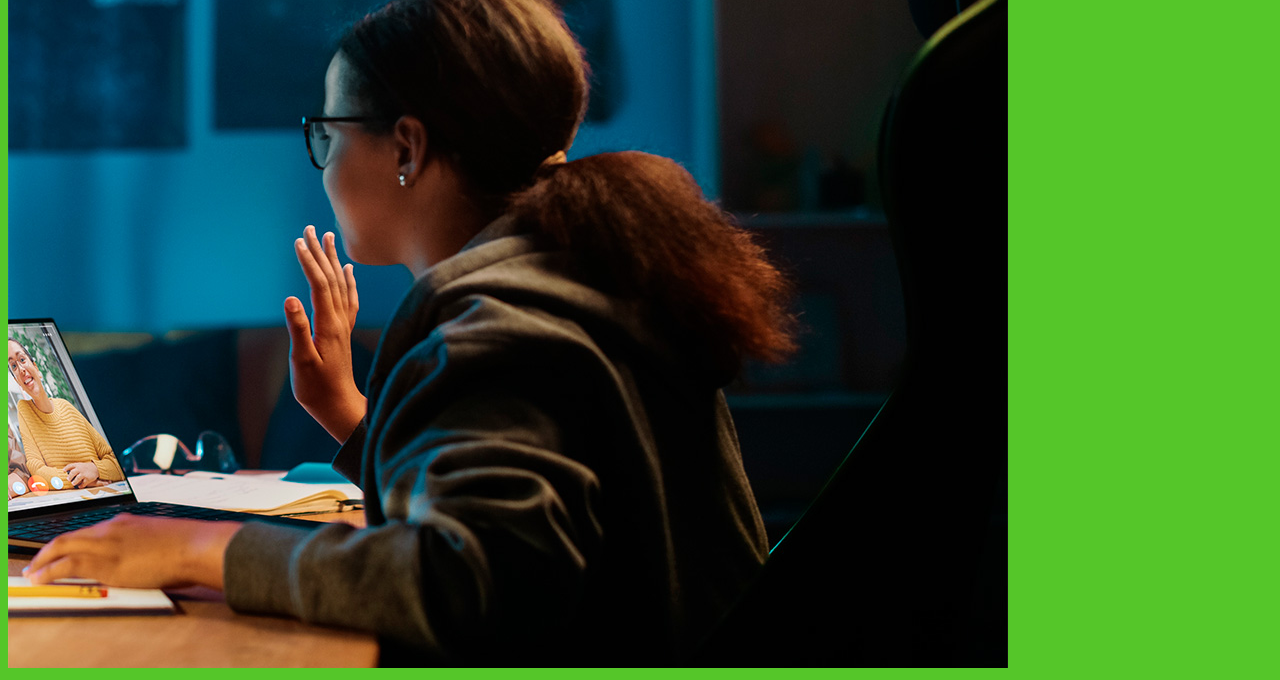
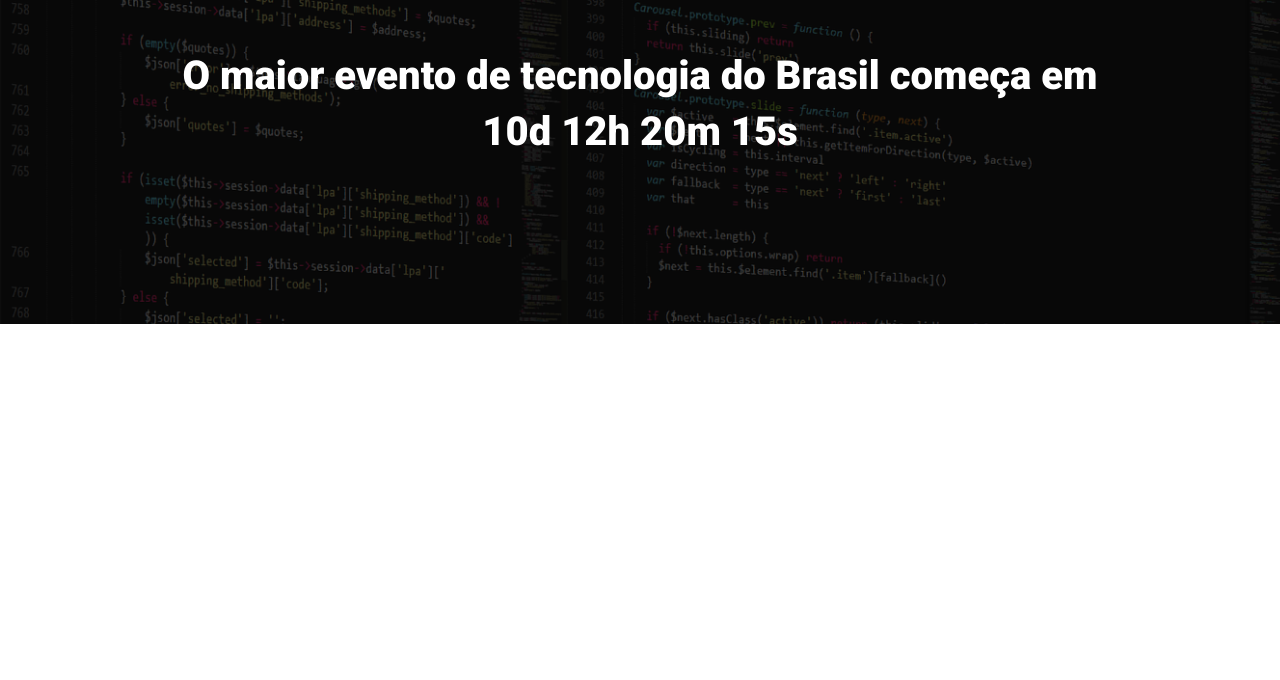
Before and after one commit to MrSwolkin/ebac_tech_talks, a website built with Parcel: page src/index.html in a window 1280 px wide. Shown: the part 160-840 px from the top of the page. After the commit the page ends 800 px from the top, so only its background shows below. Built offline with nearby package versions, Linux system fonts and the light colour scheme.

Commit message:
crianado o hero

```diff
--- a/src/index.html
+++ b/src/index.html
@@ -1,15 +1,25 @@
 <!DOCTYPE html>
-<html lang="en">
+<html lang="pt-br">
 <head>
     <meta charset="UTF-8">
     <meta http-equiv="X-UA-Compatible" content="IE=edge">
     <meta name="viewport" content="width=device-width, initial-scale=1.0">
     <title>Document</title>
     <link rel="stylesheet" href="styles/main.scss">
+    <link rel="preconnect" href="https://fonts.googleapis.com">
+    <link rel="preconnect" href="https://fonts.gstatic.com" crossorigin>
+    <link href="https://fonts.googleapis.com/css2?family=Roboto:wght@400;700;900&display=swap" rel="stylesheet">
+
 </head>
 <body>
-    <h1>Olá mundo!</h1>
-    <img src="/src/images/backend.png" alt="">
+    <header class="hero">
+        <div class="container">
+            <img class="hero__logo" src="./images/ebac_logo.svg" alt="EBAC">
+            <p class="hero__text">
+                O maior evento de tecnologia do Brasil começa em 10d 12h 20m 15s
+            </p>
+        </div>
+    </header>
     <script src="scripts/main.js"></script>
 </body>
 </html
--- /dev/null
+++ b/src/styles/_hero.scss
@@ -0,0 +1,57 @@
+
+
+.hero {
+    padding-top: 64px;
+    padding-bottom: 100px;
+    background-image: url(../images/fundo.png);
+    background-repeat: no-repeat;
+    background-size: cover;
+    position: relative;
+
+    .container {
+        position: relative;
+    }
+
+    &::before {
+        position: absolute;
+        top: 0;
+        left: 0;
+        width: 100%;
+        height: 100%;
+        background-color: #000;
+        content: '';
+        opacity: 0.7;
+    }
+
+    &__text {
+        margin-top: 64px;
+        margin-bottom: 64px;
+        font-size: 40px;
+        line-height: 56px;
+        color: #fff;
+        font-weight: 800;
+        text-align: center;
+    }
+
+    &__logo {
+        margin: 0 auto;
+        height: 80px;
+        display: block;
+    }
+
+    @media (max-width: 640px){
+        padding: 40px 0;
+
+        &__logo {
+            height: 40px;
+
+        }
+
+        &__text {
+            font-size: 22px;
+            line-height: 24px;
+            margin: 24px 0;
+        }
+
+    }
+}
--- a/src/styles/main.scss
+++ b/src/styles/main.scss
@@ -1,3 +1,23 @@
-body {
-    background-color: rgb(85, 198, 41);
+@use 'hero';
+
+* {
+    margin: 0;
+    padding: 0;
+    box-sizing: border-box;
+    font-family: Roboto, sans-serif;
+    color: #fff;
 }
+
+.container {
+    max-width: 960px;
+    width: 100%;
+    margin: 0 auto;
+
+    @media (max-width: 640px) {
+        max-width: 80%;
+    }
+
+    @media (max-width: 1024px) {
+        max-width: 90%;
+    }
+}
```
